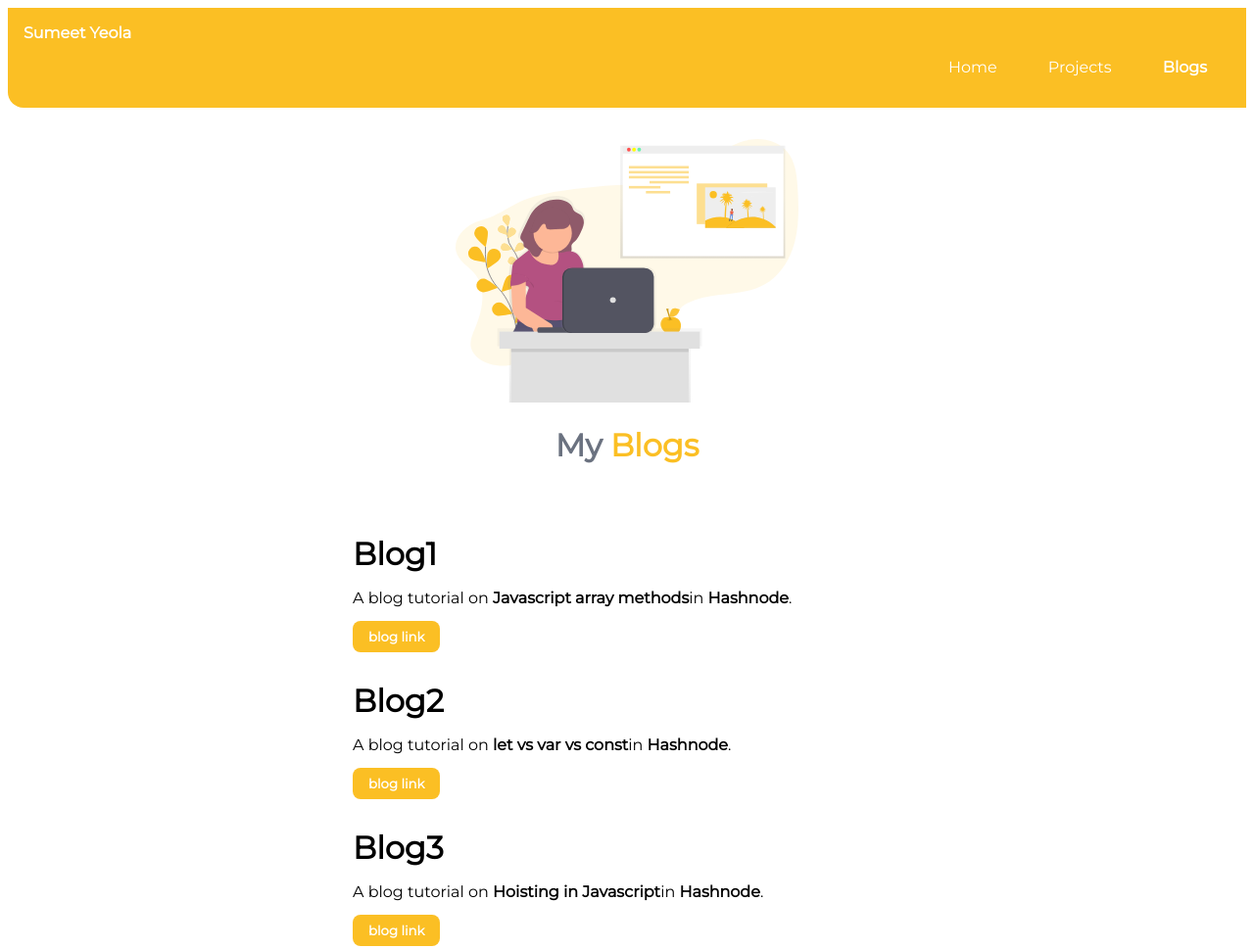
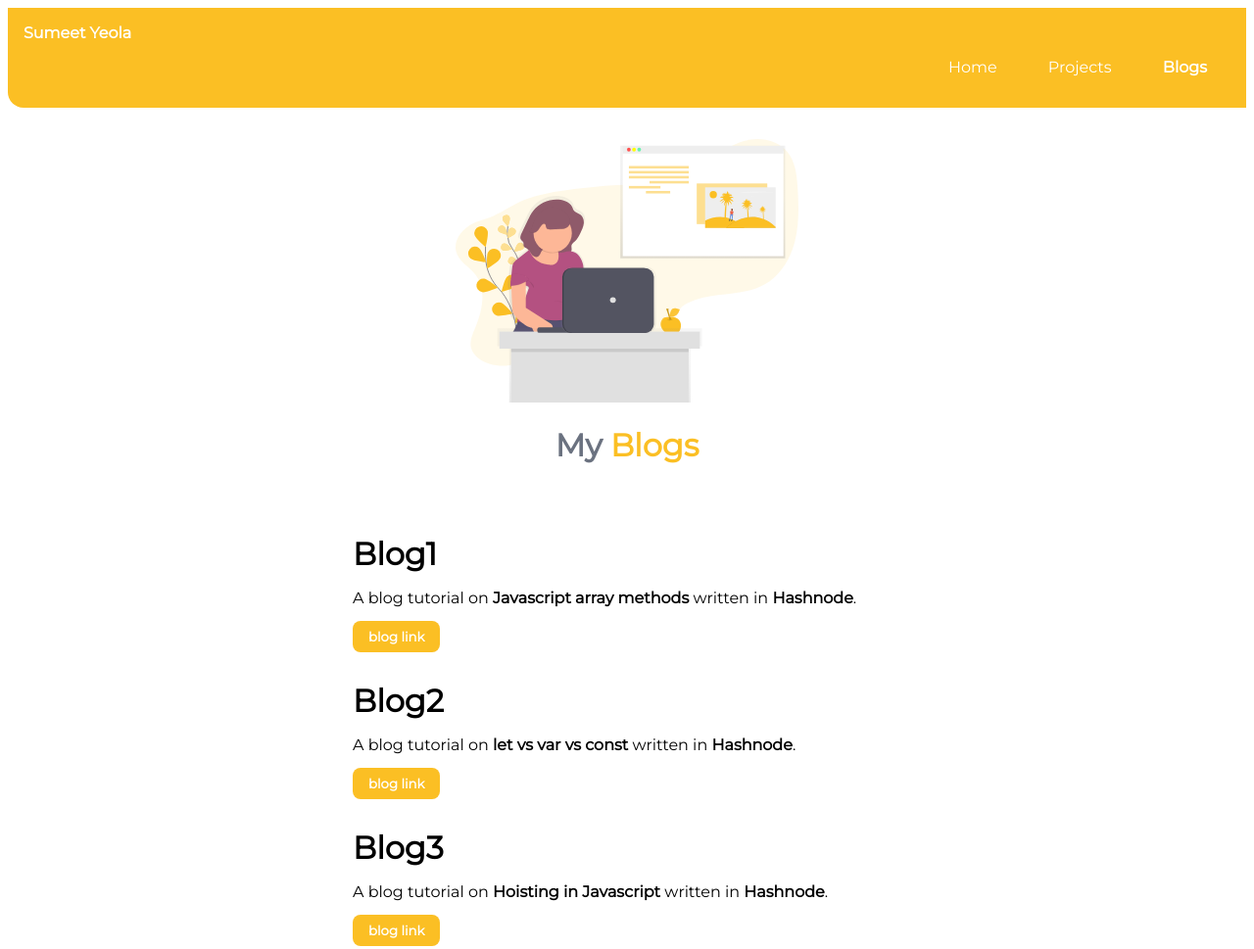
Before and after one commit to sumeetyeola/Sumeet-site, a plain HTML site: page blogs.html in a window 1280 px wide. Shown: the top 969 px of the page at 98% size. Drawn offline with Linux system fonts and the light colour scheme.

Commit message:
Update blogs.html

```diff
--- a/blogs.html
+++ b/blogs.html
@@ -33,7 +33,7 @@
                 <h1 class="padding">
                  Blog1
                 </h1>
-                <p>A blog tutorial on <strong>Javascript array methods</strong>in <strong>Hashnode</strong>.</p>
+                <p>A blog tutorial on <strong>Javascript array methods</strong> written in <strong>Hashnode</strong>.</p>
                 <h5>
                 <a class="link primary-link" href="https://hashnode.com/post/javascript-array-methods-ckpcoo5k601m0b1s1huld1wkd">blog link</a>
                 </h5>
@@ -44,7 +44,7 @@
                 <h1 class="padding">
                  Blog2
                 </h1>
-                <p>A blog tutorial on <strong>let vs var vs const</strong>in <strong>Hashnode</strong>.</p>
+                <p>A blog tutorial on <strong>let vs var vs const</strong> written in <strong>Hashnode</strong>.</p>
                 <h5>
                 <a class="link primary-link" href="https://hashnode.com/post/hoisting-in-javascript-ckpd3f75x08kzb1s1gr529uae">blog link</a>
                 </h5>
@@ -55,7 +55,7 @@
                 <h1 class="padding">
                  Blog3
                 </h1>
-                <p>A blog tutorial on <strong>Hoisting in Javascript</strong>in <strong>Hashnode</strong>.</p>
+                <p>A blog tutorial on <strong>Hoisting in Javascript</strong> written in <strong>Hashnode</strong>.</p>
                 <h5>
                 <a class="link primary-link" href="https://hashnode.com/post/hoisting-in-javascript-ckpd3f75x08kzb1s1gr529uae">blog link</a>
                 </h5>
```
